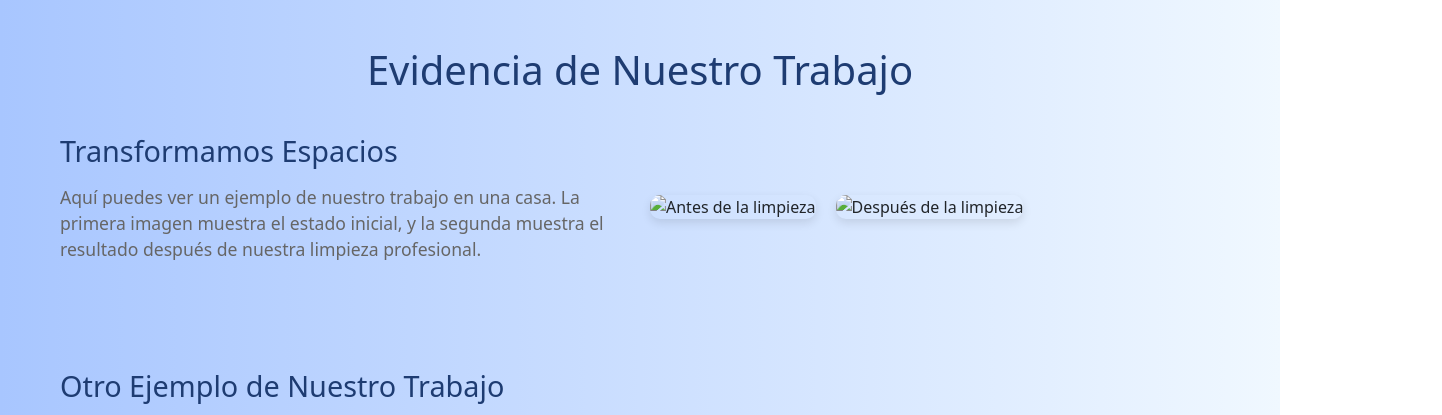
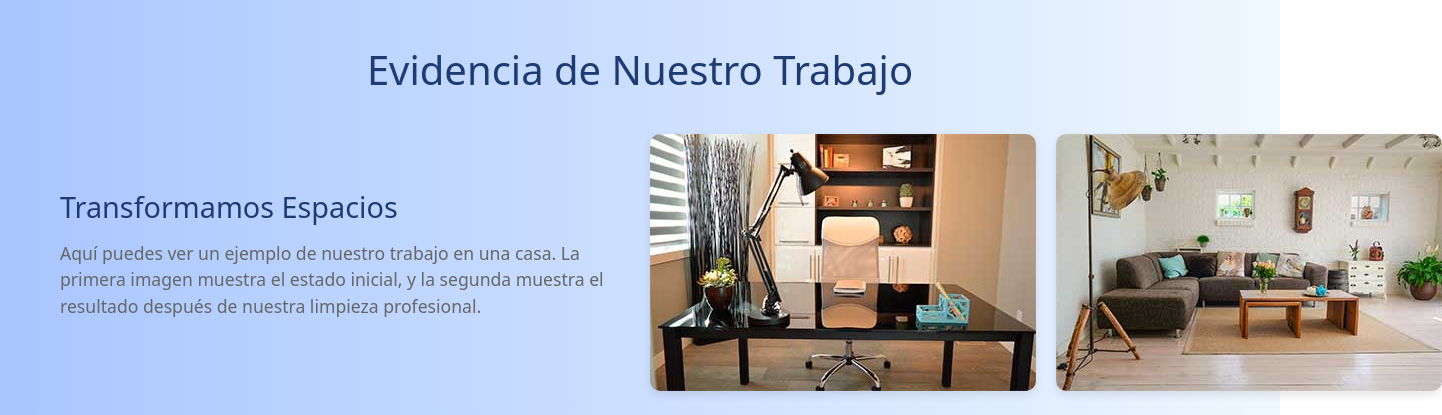
Before and after one commit to MilthonB/cleaning-usa, a plain HTML site: page index.html in a window 1280 px wide. Shown: the part 1120-1535 px from the top of the page, 1442 px wide, since content can reach past the window. Drawn offline with nearby package versions, Linux system fonts and the light colour scheme.

Commit message:
added fotos

```diff
--- a/index.html
+++ b/index.html
@@ -887,8 +887,8 @@
                 <p>Aquí puedes ver un ejemplo de nuestro trabajo en una casa. La primera imagen muestra el estado inicial, y la segunda muestra el resultado después de nuestra limpieza profesional.</p>
             </div>
             <div class="evidence-images">
-                <img src="imgs/antes.jpg" alt="Antes de la limpieza"> <!-- Cambia la URL por tu imagen -->
-                <img src="imgs/despues.jpg" alt="Después de la limpieza"> <!-- Cambia la URL por tu imagen -->
+                <img src="imgs/categoria1.jpg" alt="Antes de la limpieza"> <!-- Cambia la URL por tu imagen -->
+                <img src="imgs/categoria2.jpg" alt="Después de la limpieza"> <!-- Cambia la URL por tu imagen -->
             </div>
         </div>
     </div>
```
